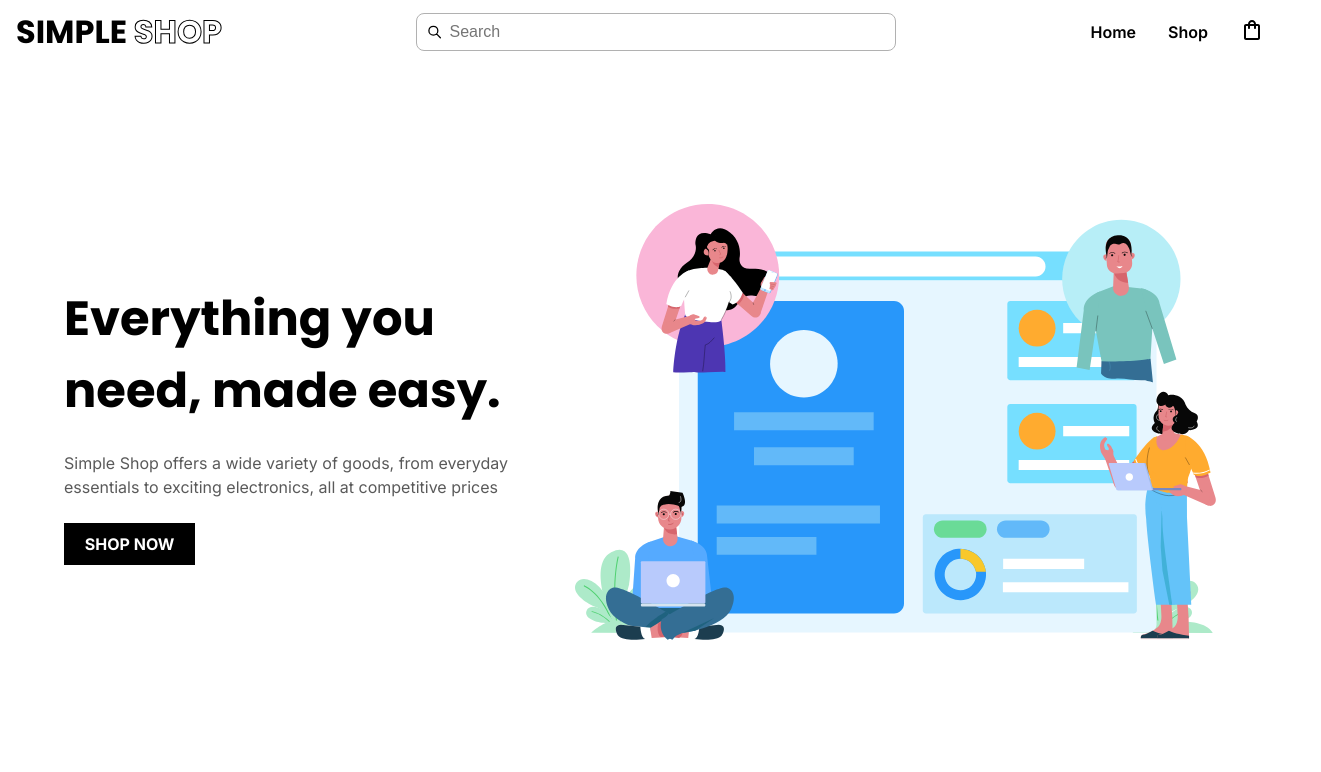
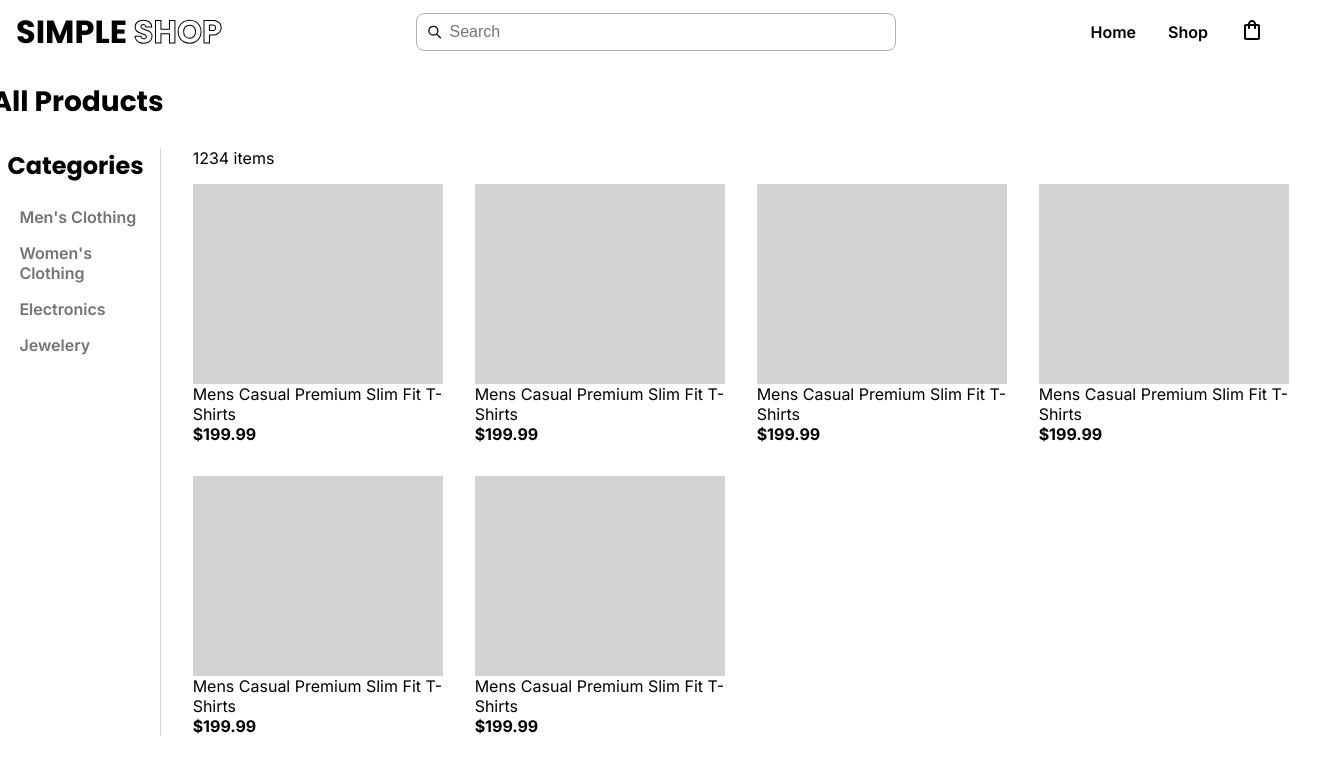
Before and after one commit to pndmhs/shopping-cart, a React (Vite) app: page / in a window 1280 px wide. Shown: the top 772 px of the page, 1321 px wide, since content can reach past the window. Built offline with nearby package versions, Linux system fonts and the light colour scheme.

Commit message:
Add Shop page components and layout

```diff
--- a/src/components/App/App.jsx
+++ b/src/components/App/App.jsx
@@ -1,7 +1,8 @@
 import { useState, useEffect } from 'react'
+import styles from './App.module.css'
 import Header from '../Header/Header'
 import Hero from '../Hero/Hero'
-import styles from './App.module.css'
+import Shop from '../Shop/Shop'
 
 const useFetch = (url) => {
   const [data, setData] = useState(null)
@@ -24,7 +25,8 @@ const App = () => {
   return (
     <div className={styles.container}>
       <Header />
-      <Hero />
+      {/* <Hero /> */}
+      <Shop />
     </div>
   )
 }
--- /dev/null
+++ b/src/components/Product/Product.jsx
@@ -0,0 +1,13 @@
+import styles from './Product.module.css'
+
+const Product = ({ productName, price }) => {
+  return (
+    <div className={styles.product}>
+      <div className={styles['product-img']}></div>
+      <h3>{productName}</h3>
+      <p className={styles['product-price']}>${price}</p>
+    </div>
+  )
+}
+
+export default Product
--- /dev/null
+++ b/src/components/Product/Product.module.css
@@ -0,0 +1,19 @@
+.product {
+  display: flex;
+  flex-direction: column;
+}
+
+.product h3 {
+  font-weight: 400;
+  font-size: 1rem;
+}
+
+.product-img {
+  width: 250px;
+  height: 200px;
+  background: #d3d3d3;
+}
+
+.product-price {
+  font-weight: 700;
+}
--- /dev/null
+++ b/src/components/Shop/Shop.jsx
@@ -0,0 +1,32 @@
+import Product from '../Product/Product'
+import styles from './Shop.module.css'
+
+const Shop = () => {
+  return (
+    <div className={styles.shop}>
+      <h1>All Products</h1>
+      <div className={styles['category-container']}>
+        <h2>Categories</h2>
+        <ul>
+          <li>Men's Clothing</li>
+          <li>Women's Clothing</li>
+          <li>Electronics</li>
+          <li>Jewelery</li>
+        </ul>
+      </div>
+      <div className={styles['product-container']}>
+        <span>1234 items</span>
+        <div className={styles['product-list']}>
+          <Product productName={'Mens Casual Premium Slim Fit T-Shirts'} price={199.99}/>
+          <Product productName={'Mens Casual Premium Slim Fit T-Shirts'} price={199.99}/>
+          <Product productName={'Mens Casual Premium Slim Fit T-Shirts'} price={199.99}/>
+          <Product productName={'Mens Casual Premium Slim Fit T-Shirts'} price={199.99}/>
+          <Product productName={'Mens Casual Premium Slim Fit T-Shirts'} price={199.99}/>
+          <Product productName={'Mens Casual Premium Slim Fit T-Shirts'} price={199.99}/>
+        </div>
+      </div>
+    </div>
+  )
+}
+
+export default Shop
--- /dev/null
+++ b/src/components/Shop/Shop.module.css
@@ -0,0 +1,52 @@
+.shop {
+  display: grid;
+  grid-template-columns: auto 1fr;
+  margin-top: 2rem;
+  gap: 2rem;
+  max-width: fit-content;
+  align-self: center;
+  padding: 0 2rem;
+}
+
+.shop h1 {
+  grid-column: span 2;
+  font-size: 1.75rem;
+  font-weight: 700;
+  font-family: 'Poppins', sans-serif;
+  line-height: 1;
+}
+
+.category-container {
+  display: flex;
+  flex-direction: column;
+  border-right: 1px solid #d3d3d3;
+  padding: 0 1rem;
+}
+
+.category-container h2 {
+  font-weight: 700;
+  font-size: 1.5rem;
+  font-family: 'Poppins', sans-serif;
+  margin-bottom: 1.5rem;
+}
+
+.category-container ul {
+  display: flex;
+  flex-direction: column;
+  gap: 1rem;
+  font-weight: 600;
+  color: rgba(0, 0, 0, .55);
+  margin-left: .75rem;
+}
+
+.product-container {
+  display: flex;
+  flex-direction: column;
+  gap: 1rem;
+}
+
+.product-list {
+  display: grid;
+  grid-template-columns: repeat(4, auto);
+  gap: 2rem;
+}
```
